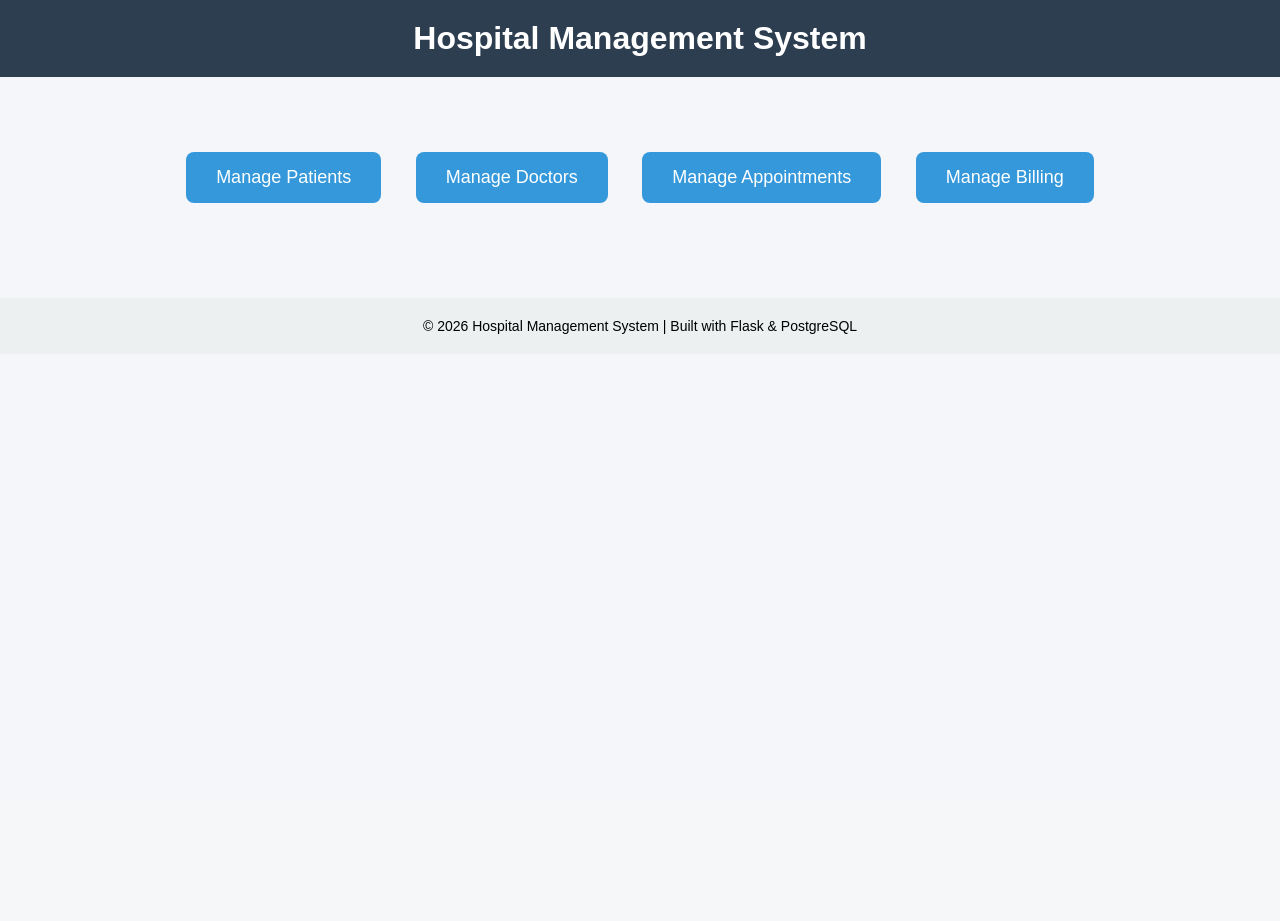
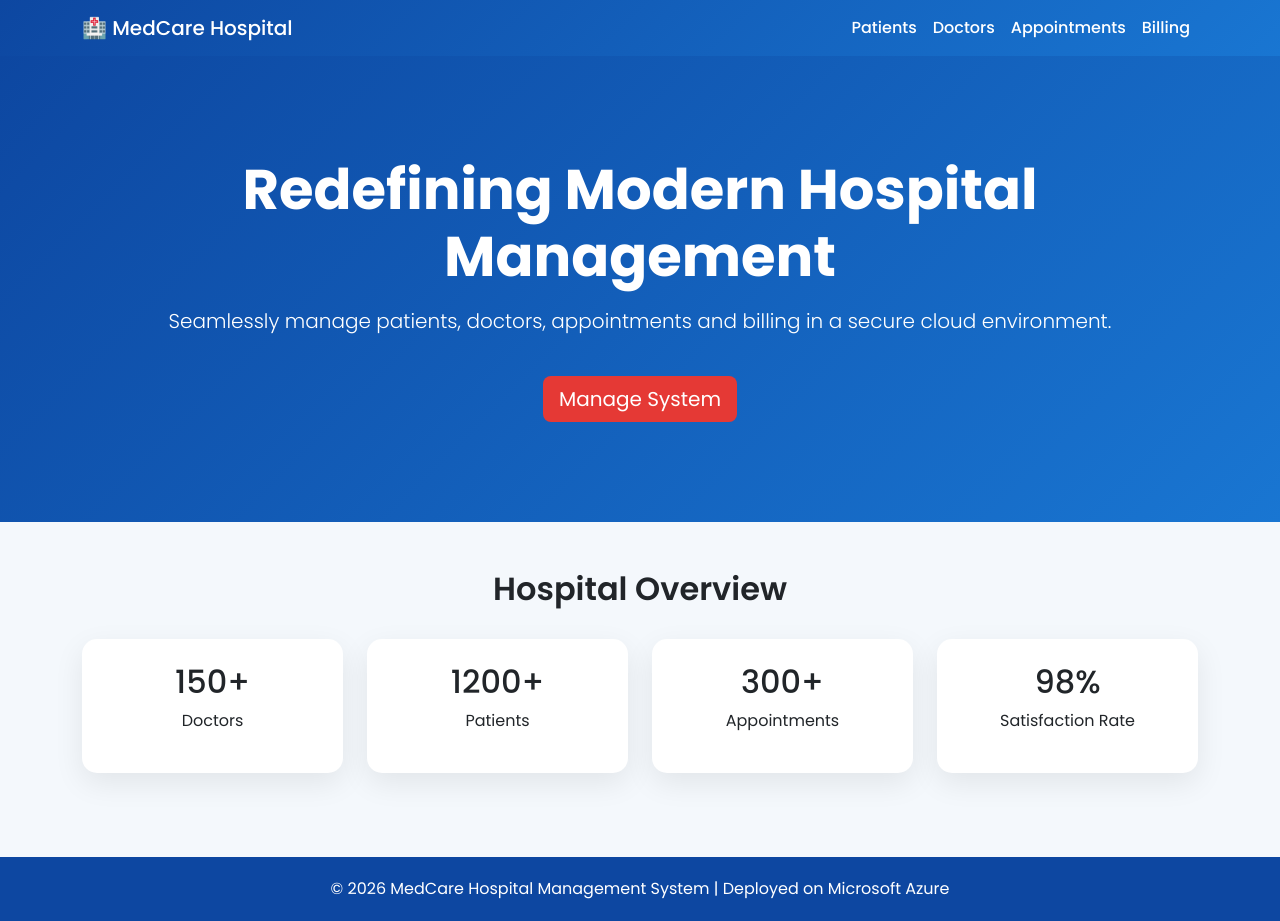
Before and after one commit to Virennamo27/hospital-management-system, a Flask app: page / in a window 1280 px wide. Before the commit the page ends 334 px from the top, so only its background shows below. Run offline with Flask 3, Linux system fonts and the light colour scheme; tables that the repository leaves empty hold one stand-in row (values such as "Sample post").

Commit message:
Upgraded UI to premium design

```diff
--- a/templates/base.html
+++ b/templates/base.html
@@ -0,0 +1,140 @@
+<!DOCTYPE html>
+<html lang="en">
+<head>
+    <meta charset="UTF-8">
+    <title>MedCare Hospital</title>
+    <meta name="viewport" content="width=device-width, initial-scale=1">
+
+    <!-- Google Font -->
+    <link href="https://fonts.googleapis.com/css2?family=Poppins:wght@300;400;500;600;700&display=swap" rel="stylesheet">
+
+    <!-- Bootstrap 5 -->
+    <link href="https://cdn.jsdelivr.net/npm/bootstrap@5.3.2/dist/css/bootstrap.min.css" rel="stylesheet">
+
+    <style>
+        body {
+            font-family: 'Poppins', sans-serif;
+            background-color: #f4f8fc;
+        }
+
+        /* Navbar */
+        .navbar-custom {
+            background: linear-gradient(135deg, #0d47a1, #1976d2);
+        }
+
+        .navbar-custom .nav-link,
+        .navbar-custom .navbar-brand {
+            color: white !important;
+            font-weight: 500;
+        }
+
+        .navbar-custom .nav-link:hover {
+            color: #ffebee !important;
+        }
+
+        /* Hero */
+        .hero {
+            background: linear-gradient(135deg, #0d47a1, #1976d2);
+            color: white;
+            padding: 100px 0;
+            text-align: center;
+        }
+
+        /* Cards */
+        .card-custom {
+            border: none;
+            border-radius: 15px;
+            box-shadow: 0 10px 30px rgba(0,0,0,0.08);
+            transition: transform 0.3s ease;
+        }
+
+        .card-custom:hover {
+            transform: translateY(-5px);
+        }
+
+        /* Buttons */
+        .btn-primary-custom {
+            background-color: #e53935;
+            border: none;
+            color: white;
+        }
+
+        .btn-primary-custom:hover {
+            background-color: #c62828;
+        }
+
+        /* Tables */
+        .table thead {
+            background: linear-gradient(135deg, #0d47a1, #1976d2);
+            color: white;
+        }
+
+        .table-hover tbody tr:hover {
+            background-color: #f1f7ff;
+            transition: 0.2s ease-in-out;
+        }
+
+        /* Badges */
+        .badge-status {
+            padding: 6px 12px;
+            border-radius: 20px;
+            font-size: 12px;
+        }
+
+        .badge-active {
+            background-color: #2ecc71;
+            color: white;
+        }
+
+        .badge-critical {
+            background-color: #e53935;
+            color: white;
+        }
+
+        /* Footer */
+        footer {
+            background: #0d47a1;
+            color: white;
+            padding: 20px;
+            text-align: center;
+            margin-top: 60px;
+        }
+
+        .section-title {
+            font-weight: 600;
+            margin-bottom: 30px;
+        }
+
+        .search-bar {
+            max-width: 300px;
+        }
+    </style>
+</head>
+<body>
+
+<nav class="navbar navbar-expand-lg navbar-custom">
+    <div class="container">
+        <a class="navbar-brand" href="/">🏥 MedCare Hospital</a>
+        <button class="navbar-toggler" type="button" data-bs-toggle="collapse" data-bs-target="#navbarNav">
+            <span class="navbar-toggler-icon bg-light"></span>
+        </button>
+        <div class="collapse navbar-collapse" id="navbarNav">
+            <ul class="navbar-nav ms-auto">
+                <li class="nav-item"><a class="nav-link" href="/patients">Patients</a></li>
+                <li class="nav-item"><a class="nav-link" href="/doctors">Doctors</a></li>
+                <li class="nav-item"><a class="nav-link" href="/appointments">Appointments</a></li>
+                <li class="nav-item"><a class="nav-link" href="/billing">Billing</a></li>
+            </ul>
+        </div>
+    </div>
+</nav>
+
+{% block content %}{% endblock %}
+
+<footer>
+    © 2026 MedCare Hospital Management System | Deployed on Microsoft Azure
+</footer>
+
+<script src="https://cdn.jsdelivr.net/npm/bootstrap@5.3.2/dist/js/bootstrap.bundle.min.js"></script>
+</body>
+</html>
--- a/templates/index.html
+++ b/templates/index.html
@@ -1,70 +1,53 @@
-<!DOCTYPE html>
-<html>
-<head>
-    <title>Hospital Management System</title>
-    <style>
-        body {
-            font-family: Arial, sans-serif;
-            background-color: #f4f6f9;
-            margin: 0;
-            padding: 0;
-            text-align: center;
-        }
+{% extends "base.html" %}
+{% block content %}
 
-        header {
-            background-color: #2c3e50;
-            color: white;
-            padding: 20px 0;
-        }
+<section class="hero">
+    <div class="container">
+        <h1 class="display-4 fw-bold">Redefining Modern Hospital Management</h1>
+        <p class="lead mt-3">
+            Seamlessly manage patients, doctors, appointments and billing in a secure cloud environment.
+        </p>
+        <a href="/patients" class="btn btn-primary-custom btn-lg mt-4">
+            Manage System
+        </a>
+    </div>
+</section>
 
-        h1 {
-            margin: 0;
-        }
+<div class="container mt-5">
 
-        .container {
-            margin-top: 60px;
-        }
+    <h2 class="text-center section-title">Hospital Overview</h2>
 
-        .nav-button {
-            display: inline-block;
-            margin: 15px;
-            padding: 15px 30px;
-            text-decoration: none;
-            background-color: #3498db;
-            color: white;
-            border-radius: 8px;
-            font-size: 18px;
-            transition: 0.3s ease;
-        }
+    <div class="row text-center">
 
-        .nav-button:hover {
-            background-color: #2980b9;
-        }
+        <div class="col-md-3 mb-4">
+            <div class="card card-custom p-4">
+                <h2>150+</h2>
+                <p>Doctors</p>
+            </div>
+        </div>
 
-        footer {
-            margin-top: 80px;
-            padding: 20px;
-            background-color: #ecf0f1;
-            font-size: 14px;
-        }
-    </style>
-</head>
-<body>
+        <div class="col-md-3 mb-4">
+            <div class="card card-custom p-4">
+                <h2>1200+</h2>
+                <p>Patients</p>
+            </div>
+        </div>
 
-    <header>
-        <h1>Hospital Management System</h1>
-    </header>
+        <div class="col-md-3 mb-4">
+            <div class="card card-custom p-4">
+                <h2>300+</h2>
+                <p>Appointments</p>
+            </div>
+        </div>
 
-    <div class="container">
-        <a class="nav-button" href="/patients">Manage Patients</a>
-        <a class="nav-button" href="/doctors">Manage Doctors</a>
-        <a class="nav-button" href="/appointments">Manage Appointments</a>
-        <a class="nav-button" href="/billing">Manage Billing</a>
+        <div class="col-md-3 mb-4">
+            <div class="card card-custom p-4">
+                <h2>98%</h2>
+                <p>Satisfaction Rate</p>
+            </div>
+        </div>
+
     </div>
+</div>
 
-    <footer>
-        © 2026 Hospital Management System | Built with Flask & PostgreSQL
-    </footer>
-
-</body>
-</html>
+{% endblock %}
```
Also changed, not shown: templates/patients.html (+99 -28 lines).
